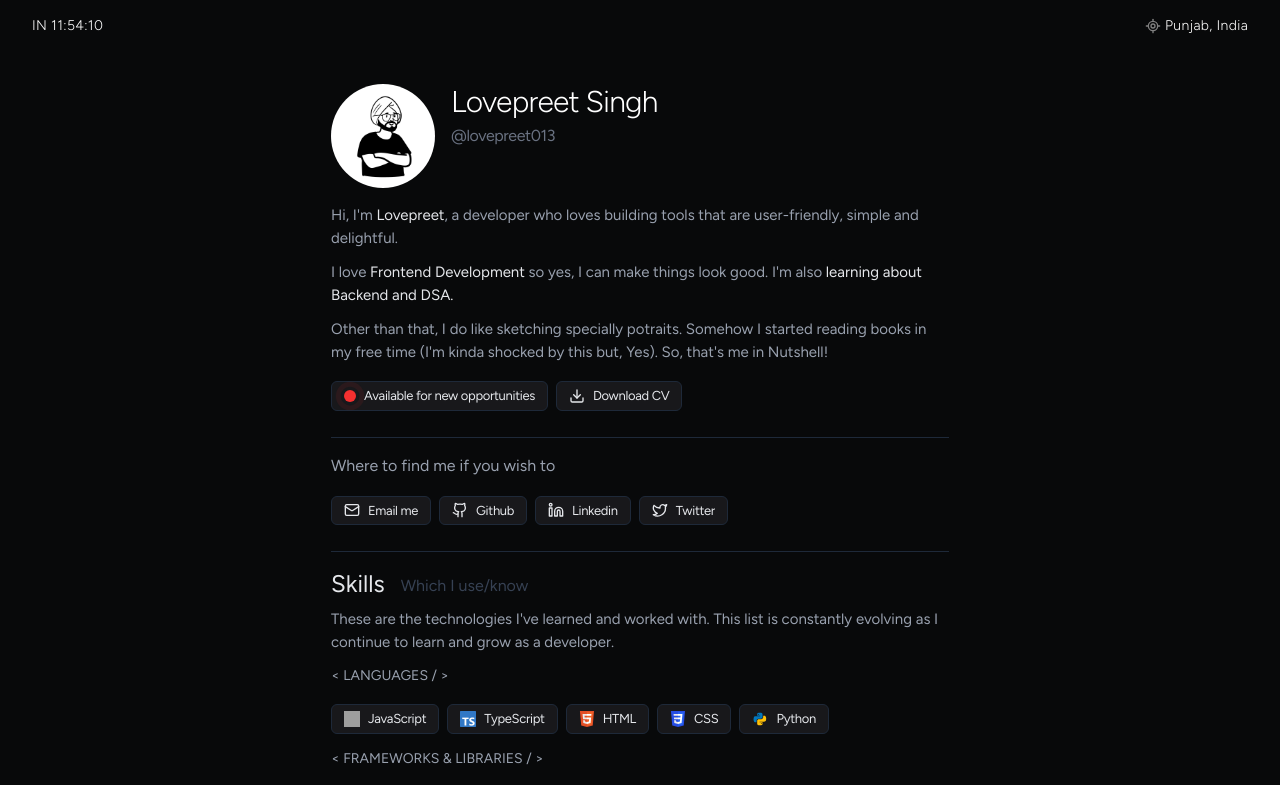
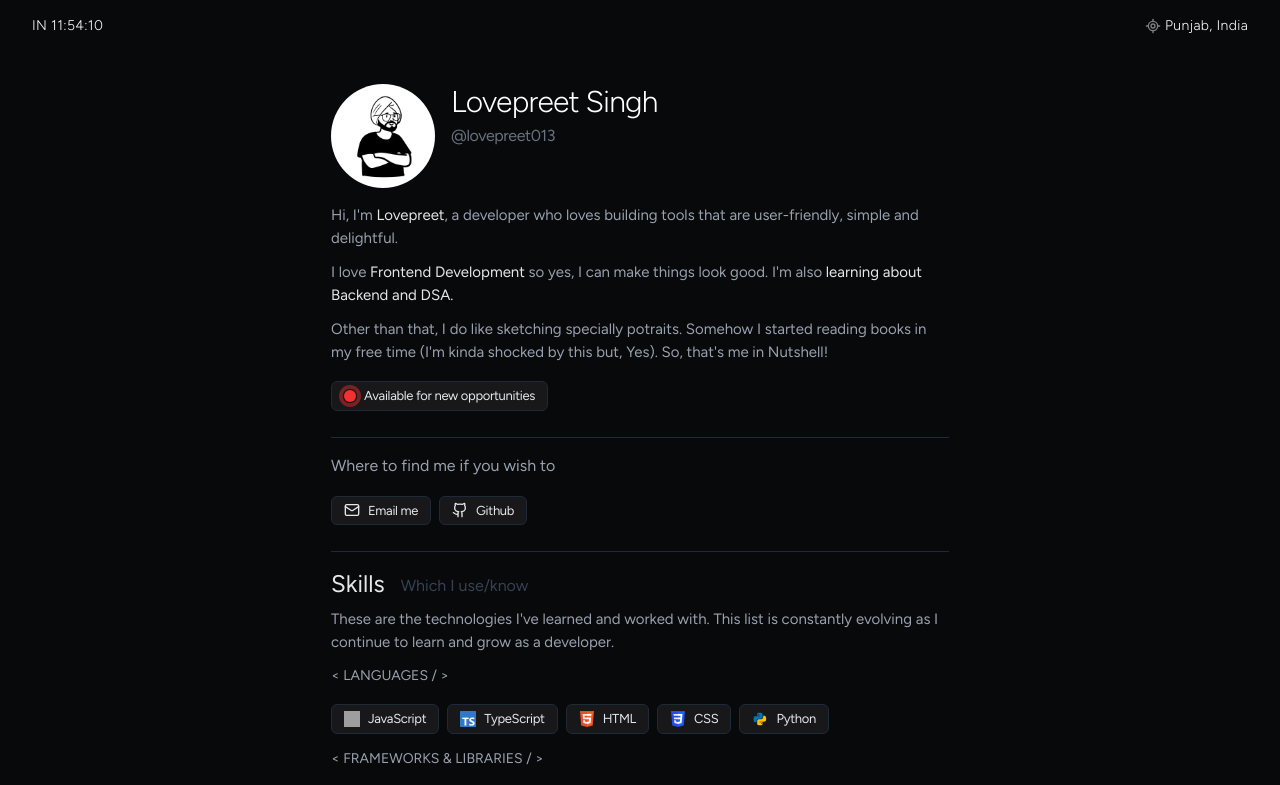
Before and after one commit to Lovepreet013/new-portfolio, a React (Vite) app: page / in a window 1280 px wide. Shown: the top 785 px of the page. Built offline with nearby package versions, Linux system fonts and the light colour scheme; grey boxes are pictures that could not be loaded.

Commit message:
initial commit

```diff
--- a/src/App.jsx
+++ b/src/App.jsx
@@ -27,7 +27,6 @@ function App() {
       <div className="max-w-[650px] px-4 mx-auto">
         <HeroSection/>
         <SkillSection/>
-        <Work/>
         <Project/>
         <CertificatesSection/>
         <Footer/>
--- a/src/component/section/HeroSection.jsx
+++ b/src/component/section/HeroSection.jsx
@@ -10,11 +10,6 @@ const HeroSection = () => {
       logo: <Pulser />,
       link: "https://www.linkedin.com/in/lovepreetsingh013/"
     },
-    {
-      name: "Download CV",
-      logo: <Download size={16} />,
-      link: "https://drive.google.com/file/d/1hqEon7yASvCJ9cPAdMu_MwQxMEKN81Kj/view?usp=sharing"
-    }
   ]
 
   const findButtons = [
@@ -28,16 +23,6 @@ const HeroSection = () => {
       logo: <Github size={16} />,
       link: "https://github.com/Lovepreet013"
     },
-    {
-      name: "Linkedin",
-      logo: <Linkedin size={16} />,
-      link: "https://www.linkedin.com/in/lovepreetsingh013/"
-    },
-    {
-      name: "Twitter",
-      logo: <Twitter size={16} />,
-      link: "https://x.com/Dev_013_"
-    }
   ]
 
   return (
```
